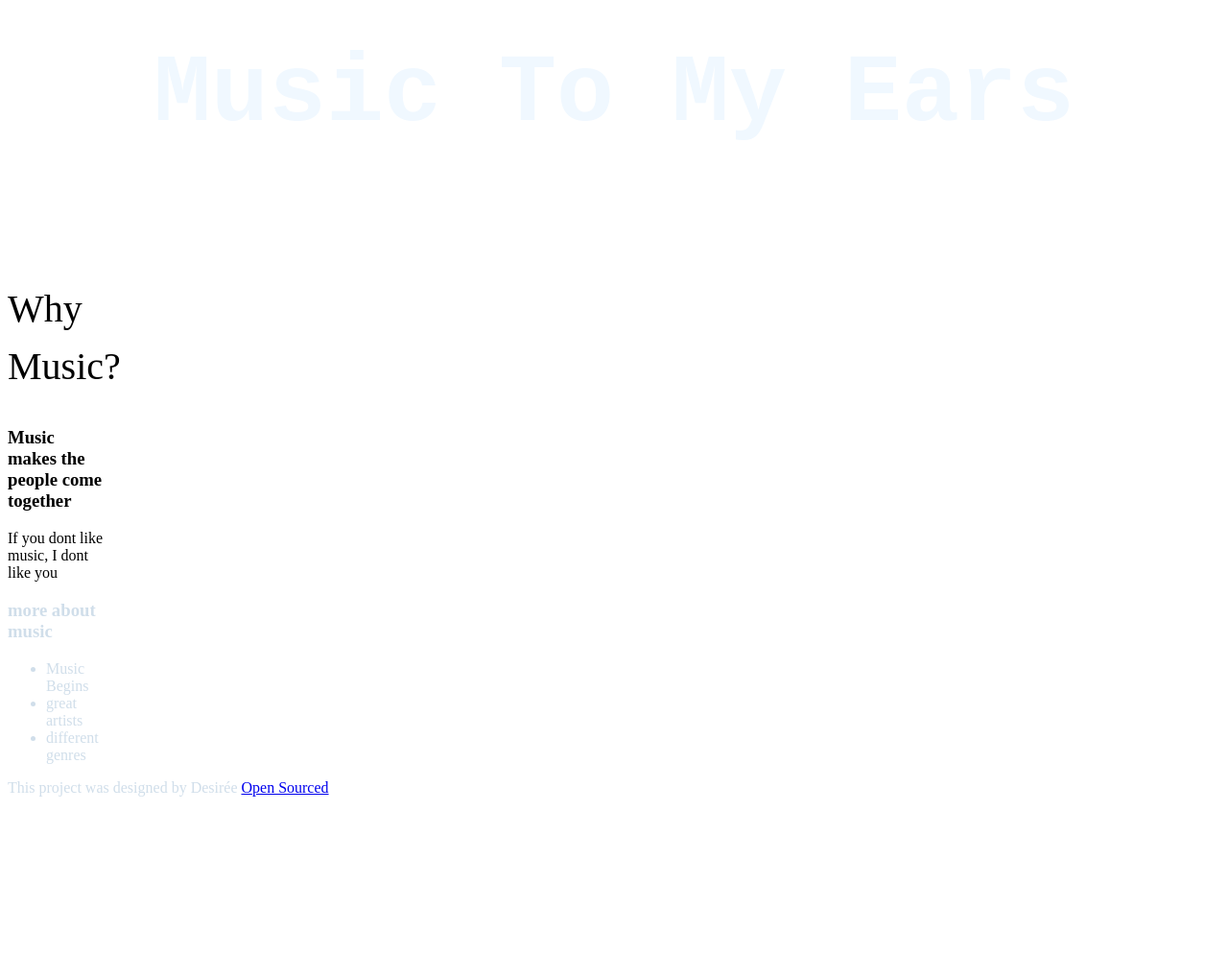
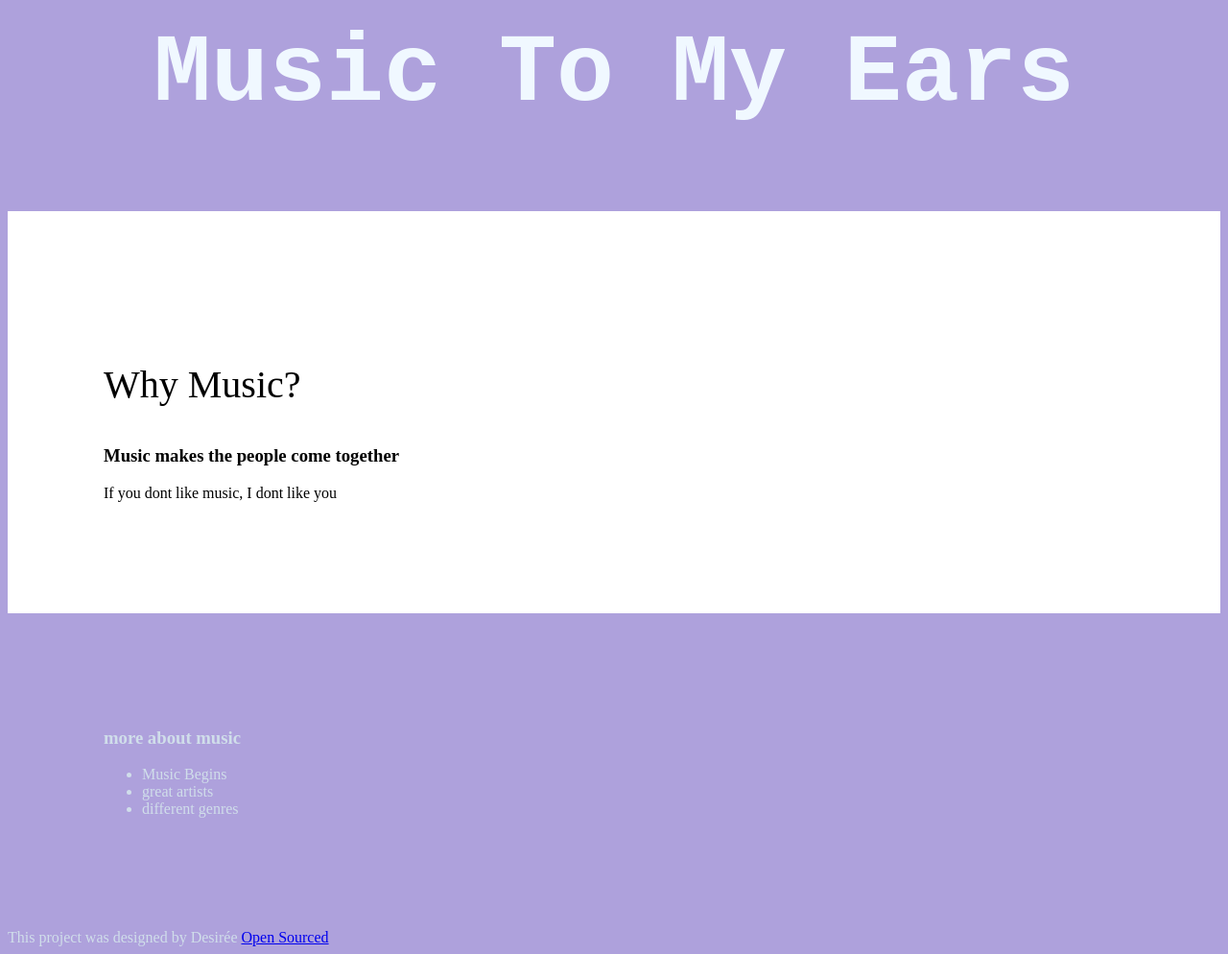
Before and after one commit to CookieCutter13/music-project, a plain HTML site: page index.html in a window 1280 px wide. Shown: the part 469-1463 px from the top of the page at 96% size. Before the commit the page ends 1307 px from the top, so only its background shows below. Drawn offline with Linux system fonts and the light colour scheme.

Commit message:
style grid

```diff
--- a/src/styles.css
+++ b/src/styles.css
@@ -1,13 +1,27 @@
+body {
+  background: #aea1dc;
+}
+
+
 header {
   background-image: url("../images/music.jpg");
   font-size: 100px;
   font-family: 'Courier New', Courier, monospace;
   text-align: center;
   color: aliceblue;
+  font-size: 94px;
+}
+header a {
 
 }
+main {
+  background-color: white;
+}
 section {
-  max-width: 100px;
+  max-width: 1200px;
+  padding: 100px;
+  margin: 0 auto;
+
 }
 footer{
   color: rgb(208, 222, 234);
@@ -36,3 +50,15 @@ font-weight: 400;
 font-size: 40px;
 line-height: 1.5;
 }
+.container {
+max-width: 1400px;
+margin: 0 auto;
+}
+.grid {
+  display: grid;
+  grid-template-columns: 1fr 1fr ;
+  grid-gap: 62px;
+}
+.grid2 {
+  grid-template-columns: auto auto;
+}
```
